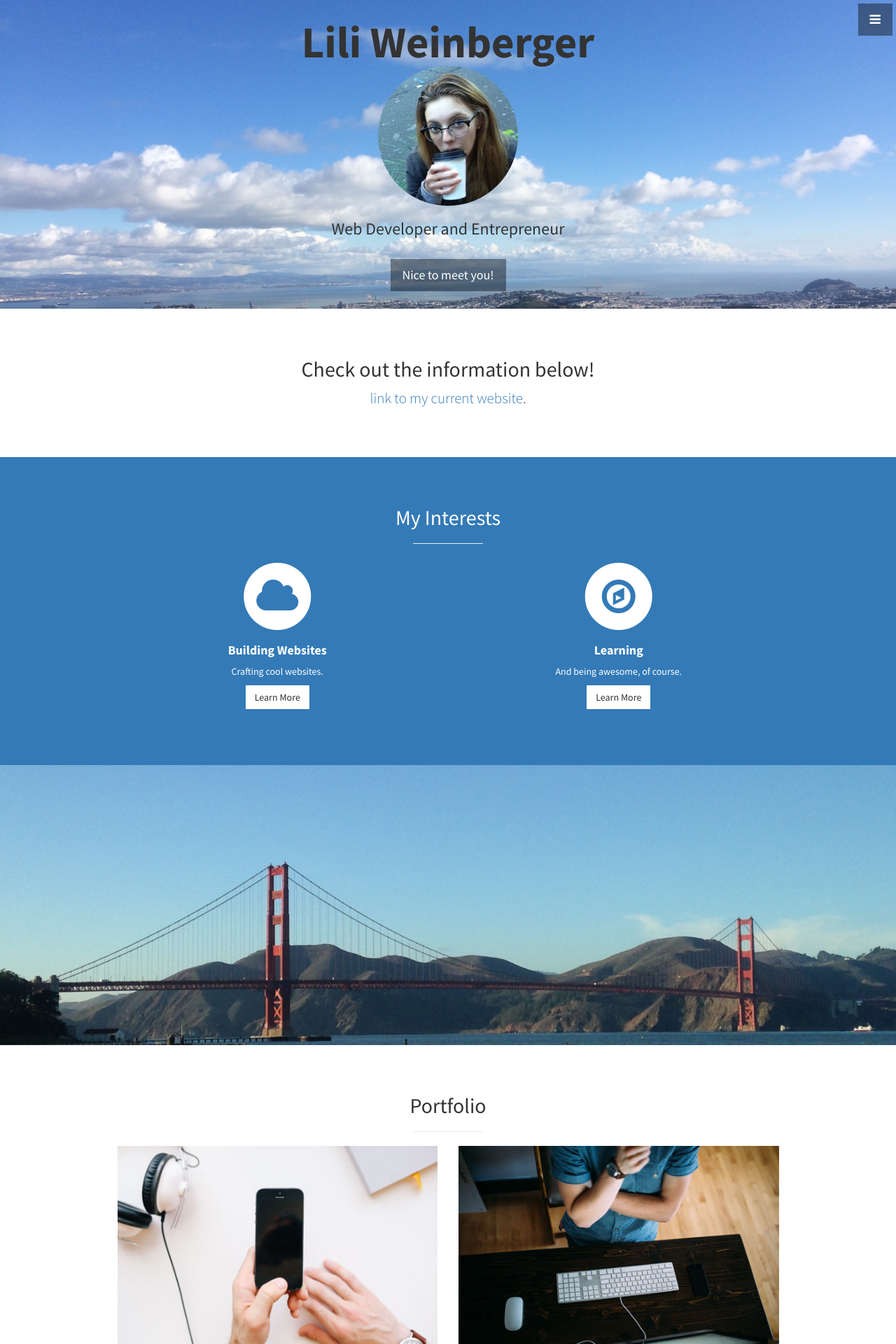
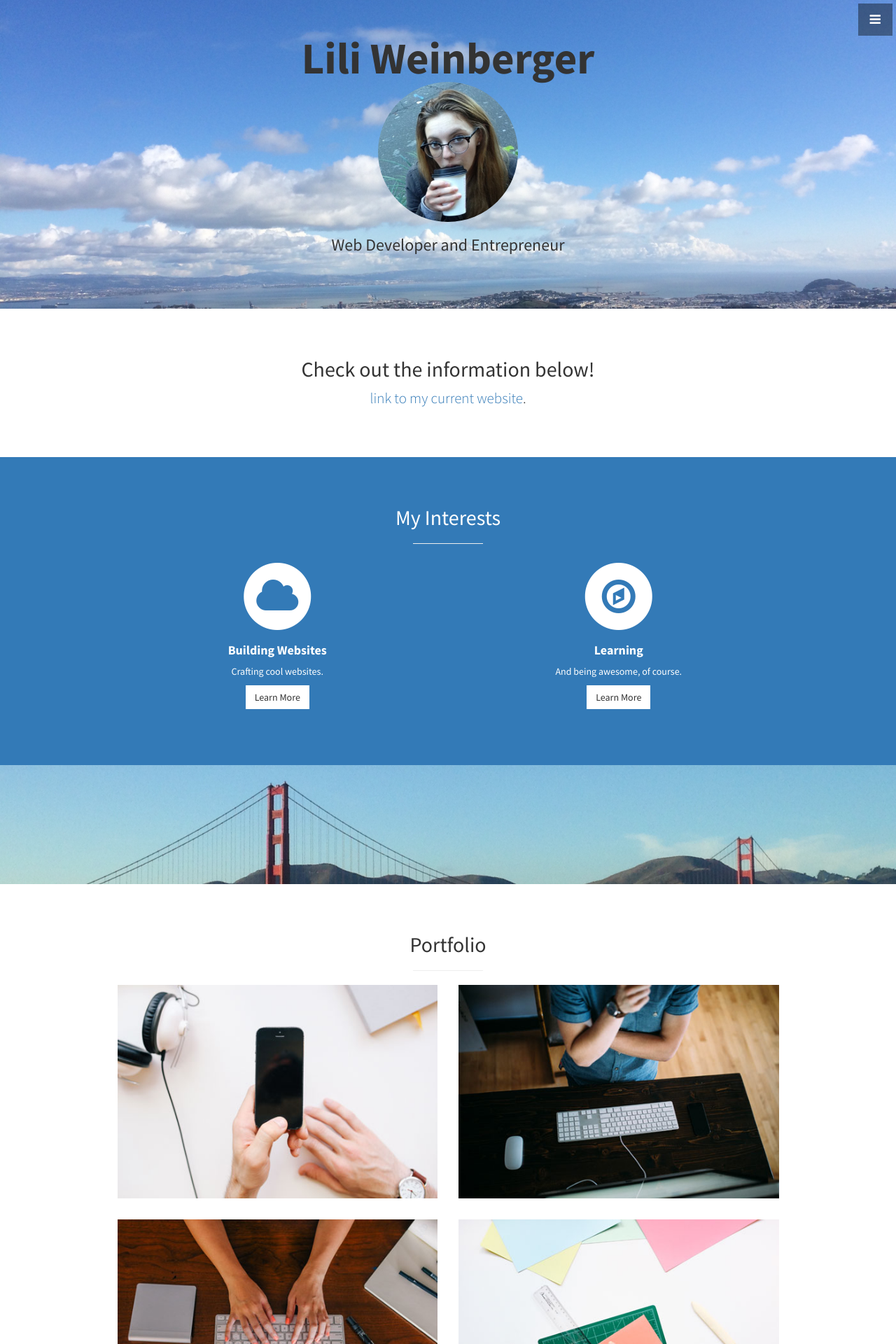
Before and after one commit to Lwein005/Portfolio-Site, a Jekyll site: the page built from index.html, in a window 1280 px wide. Shown: the top 1920 px of the page at 70% size. Built offline with Jekyll 4.4.1, drawn with Linux system fonts in a browser that asks for light colours.

Commit message:
Deleted button from header and changed .callout photo height to 170

```diff
--- a/_includes/header.html
+++ b/_includes/header.html
@@ -4,6 +4,5 @@
     <div class="face-img"></div>
     <h3>Web Developer and Entrepreneur</h3>
     <br>
-    <a href="#about" class="btn btn-dark btn-lg">Nice to meet you!</a>
   </div>
 </header>
--- a/css/stylish-portfolio.css
+++ b/css/stylish-portfolio.css
@@ -201,7 +201,7 @@ hr.small {
 .callout {
     display: table;
     width: 100%;
-    height: 400px;
+    height: 170px;
     color: #fff;
     background: url(../img/bridge-pic.jpg) no-repeat center center scroll;
     -webkit-background-size: cover;
```
